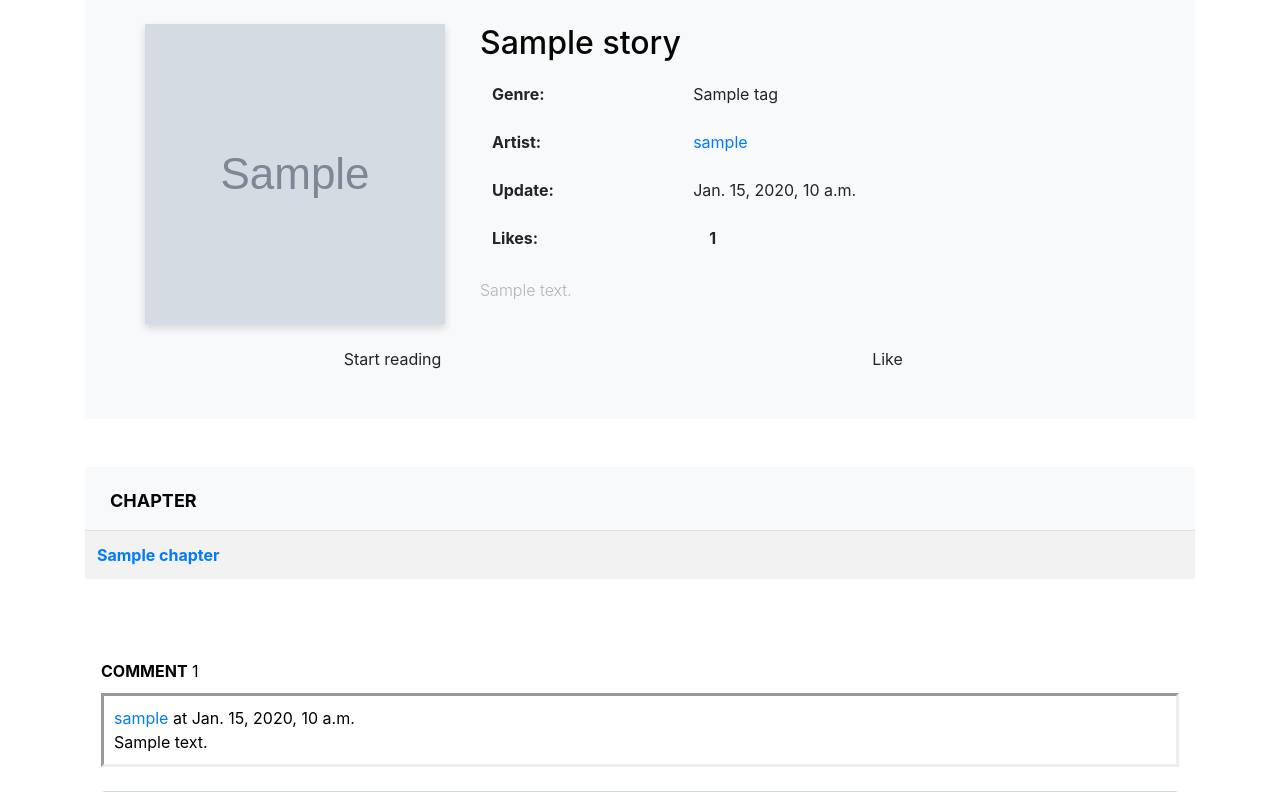
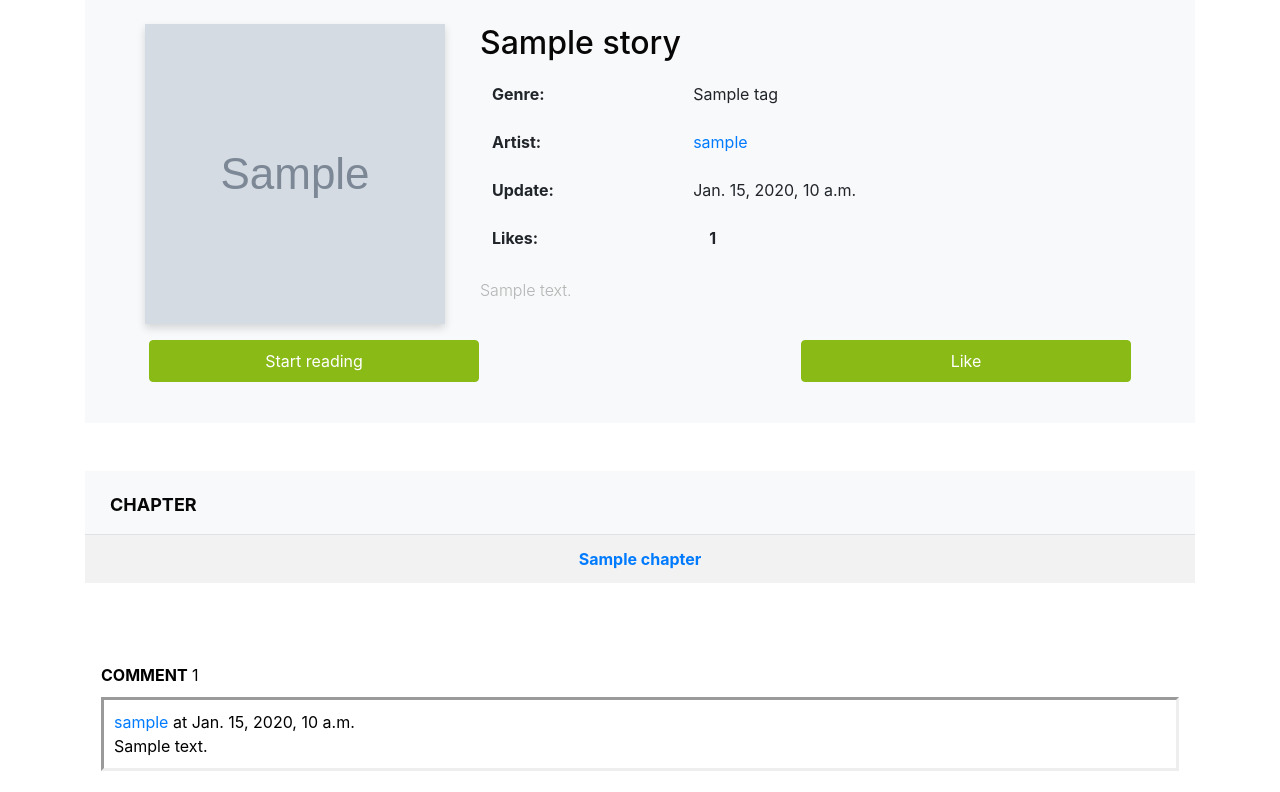
Before and after one commit to williamnguyeenx/personal_project, a Django app: page /show_story/1 in a window 1280 px wide. Shown: the part 189-981 px from the top of the page. Run offline with Django 5.2, Linux system fonts and the light colour scheme; tables that the repository leaves empty hold one stand-in row (values such as "Sample post"); grey boxes marked "Sample" are stand-in pictures; lists and menus that the app fills with data are empty; some libraries are stand-ins or nearby versions; some web fonts are replaced.

Commit message:
get some more work done

```diff
--- a/swu/StoriesWithinUs/story/templates/show_story.html
+++ b/swu/StoriesWithinUs/story/templates/show_story.html
@@ -40,27 +40,27 @@
                 </p>
             </div>
         </div>
-        <div class="row">
+        <div class="row d-flex justify-content-between">
             {% for chapter in chapters %}
             {% if forloop.first %}
-                <a class="btn btn-red my-3 mx-1 px-5 col" href="{% url 'show-chapter' chapter.id %}">Start reading</a>
+                <a class="btn btn-primary my-3 mx-1 p-2 col-4" style="background-color: #89ba16; border-color:#89ba16;" href="{% url 'show-chapter' chapter.id %}">Start reading</a>
             {% endif %}
             {% endfor %}
             {% if user in story.likes.all %}
-            <a type="button" class="btn btn-secondary my-3 mx-1 px-5 col" href="{% url 'like-story' story.id %}">Unlike</a>
+                <a type="button" class="btn btn-secondary my-3 mx-1 p-2 col-4" style="background-color: #89ba16; border-color:#89ba16;" href="{% url 'like-story' story.id %}">Unlike</a>
             {% else %}
             {% if not user.is_authenticated %}
-            <a type="button" class="btn btn-red my-3 mx-1 px-5 col" href="{% url 'login' %}">Like</a>
+                <a type="button" class="btn btn-primary my-3 mx-1 p-2 col-4" style="background-color: #89ba16; border-color:#89ba16;" href="{% url 'login' %}">Like</a>
             {% else %}
-            <a type="button" class="btn btn-red my-3 mx-1 px-5 col" href="{% url 'like-story' story.id %}">Like</a>
+                <a type="button" class="btn btn-primary my-3 mx-1 p-2 col-4" style="background-color: #89ba16; border-color:#89ba16;" href="{% url 'like-story' story.id %}">Like</a>
             {% endif %}
             {% endif %}
 
             {% if user.is_authenticated %}
                 {% if user.id == story.author.id %}
-                    <a class="btn btn-red my-3 mx-1 px-5 col" href="{% url 'update-story' story.id %}">Update</a>
-                    <a class="btn btn-red my-3 mx-1 px-5 col" href="{% url 'delete-story' story.id %}">Delete</a>
-                    <a class="btn btn-red my-3 mx-1 px-5 col" href="{% url 'add-chapter' story.id %}">Add Chapter</a>
+                <a class="btn btn-primary my-3 mx-1 px-5" href="{% url 'update-story' story.id %}">Update</a>
+                <a class="btn btn-primary my-3 mx-1 px-5" href="{% url 'delete-story' story.id %}">Delete</a>
+                <a class="btn btn-primary my-3 mx-1 px-5" href="{% url 'add-chapter' story.id %}">Add Chapter</a>
                 {% endif %}
             {% endif %}
         </div>
@@ -77,17 +77,17 @@
         <div class="tab-content">
             <!-- start ch -->
             <div id="ch" class="tab-pane fade in active show">
-                <div class="row">
+                <div class="row d-flex align-items-center">
                     <table class="table table-striped">
                         <tbody>
                             {% for chapter in chapters %}
                             <tr>
-                                <th><a href="{% url 'show-chapter' chapter.id %}">{{chapter.name}}</a></th>
+                                <th class="text-center"><a href="{% url 'show-chapter' chapter.id %}">{{chapter.name}}</a></th>
                                 {% if user.is_authenticated %}
                                     {% if user.id == story.author.id %}
                                 <td class="float-right">
-                                    <a class="btn btn-red my-3 mx-1 px-5" href="{% url 'update-chapter' chapter.id %}">Update</a>
-                                    <a class="btn btn-red my-3 mx-1 px-5" href="{% url 'delete-chapter' chapter.id %}">Delete</a>
+                                    <a class="btn btn-primary my-3 mx-1 px-5" href="{% url 'update-chapter' chapter.id %}">Update</a>
+                                    <a class="btn btn-primary my-3 mx-1 px-5" href="{% url 'delete-chapter' chapter.id %}">Delete</a>
                                 </td>
                                 {% endif %}
                                 {% endif %}
```
Also changed, not shown: swu/StoriesWithinUs/media/img/visaphoto.jpg (added).
